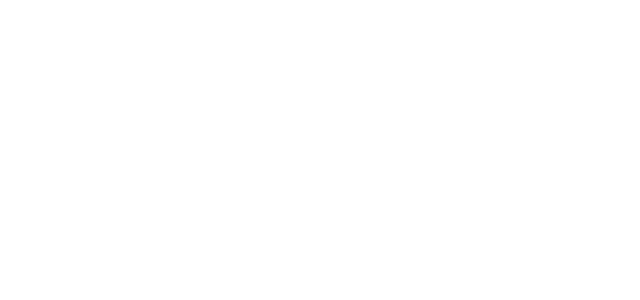
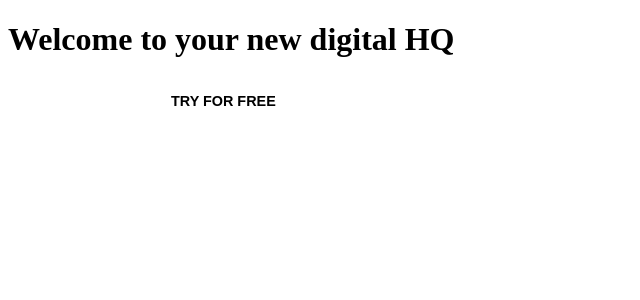
Before and after one commit to demartinom/slack-clone, a Next.js app: page /components/PreFoot in a window 1280 px wide. Shown: the top 300 px of the page, without its empty margins (0-640 px from the left). Built offline with nearby package versions, Linux system fonts and the light colour scheme; a web font is replaced by a local one.

Commit message:
Import buttons and create PreFootButtons

```diff
--- a/pages/components/PreFoot.js
+++ b/pages/components/PreFoot.js
@@ -1,6 +1,16 @@
 import React from "react";
 import { PreFootStyled } from "../../styles/PreFoot.styled";
+import { PurpleBackButton } from "../../styles/SharedStyles.styled";
+import { PreFootButtons } from "../../styles/PreFoot.styled";
 
 export default function PreFoot() {
-  return <PreFootStyled></PreFootStyled>;
+  return (
+    <PreFootStyled>
+      <h1>Welcome to your new digital HQ</h1>
+      <PreFootButtons>
+        <PurpleBackButton primary>TALK TO SALES</PurpleBackButton>
+        <PurpleBackButton>TRY FOR FREE</PurpleBackButton>
+      </PreFootButtons>
+    </PreFootStyled>
+  );
 }
--- a/styles/PreFoot.styled.js
+++ b/styles/PreFoot.styled.js
@@ -1,3 +1,5 @@
 import styled from "styled-components";
 
 export const PreFootStyled = styled.div``;
+
+export const PreFootButtons = styled.div``;
```
